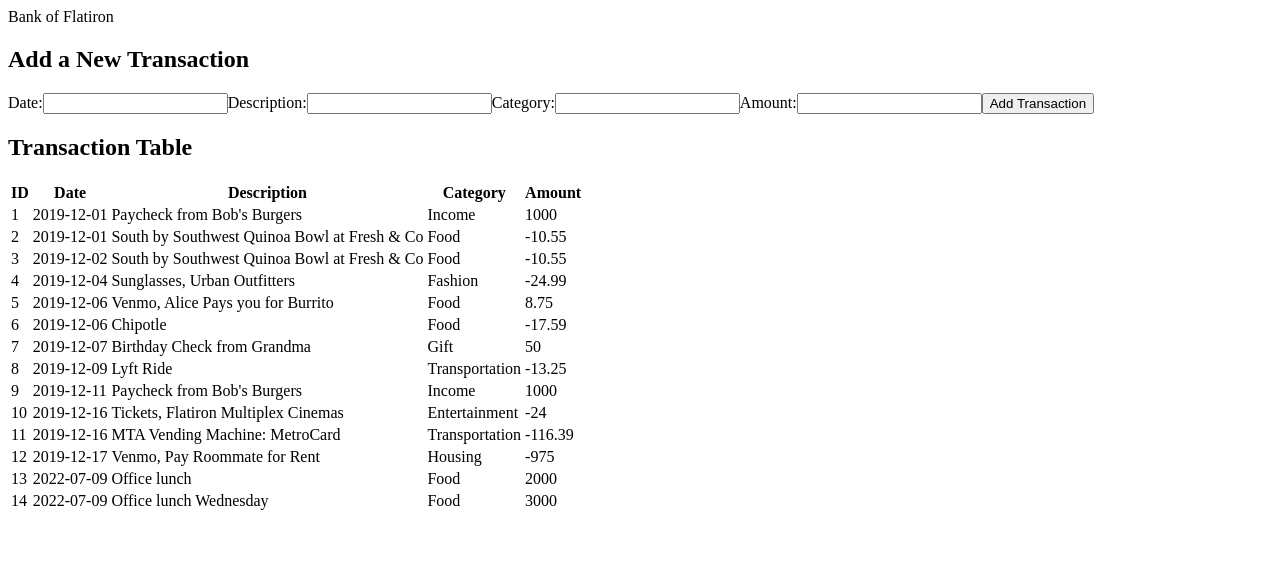
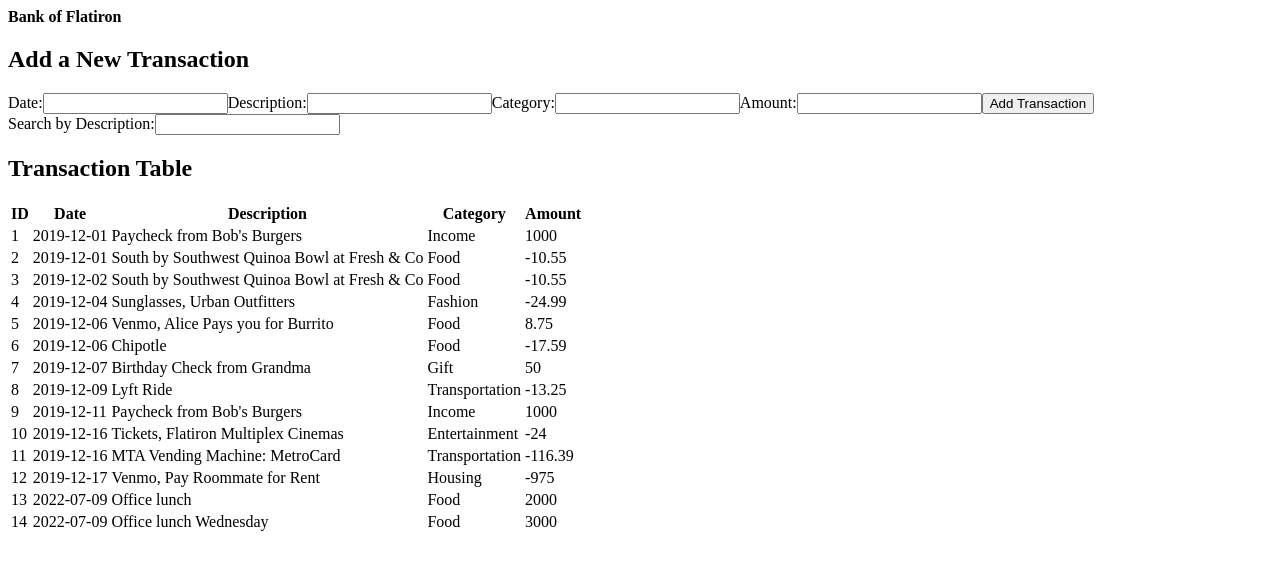
Before and after one commit to bonganimasemola/BANKOFFLATIRON, a React (Create React App) app: page / in a window 1280 px wide. Shown: the top 570 px of the page. Built offline with nearby package versions, Linux system fonts and the light colour scheme; data requests are answered from the project's data file.

Commit message:
TransactionSearchBar set up  & other edits

```diff
--- a/public/index.html
+++ b/public/index.html
@@ -5,14 +5,10 @@
 
     <meta name="viewport" content="width=device-width, initial-scale=1" />
     <meta name="theme-color" content="#000000" />
-    <meta
-      name="description"
-      content="Web site created using create-react-app"
-    />
+    <meta name="description content="Web site created using create-react-app"/>
 
+    <title>BANK OF FLATIRON</title>
 
-
-    <title>Dinner is Served</title>
   </head>
   <body>
 
--- a/src/App.js
+++ b/src/App.js
@@ -1,10 +1,12 @@
 import React, { useEffect, useState } from 'react';
 import TransactionTable from './TransactionTable';
 import TransactionSubmitForm from './TransactionSubmitForm';
+import TransactionSearchBar from './TransactionSearchBar';
 import fetchTransactions from './api';
 
 function App() {
   const [transactions, setTransactions] = useState([]);
+  const [searchTerm, setSearchTerm] = useState('');
 
   useEffect(() => {
     fetchTransactions()
@@ -13,15 +15,19 @@ function App() {
   }, []);
 
   const addTransaction = (newTransaction) => {
-
     setTransactions([...transactions, newTransaction]);
   };
 
+  const filteredTransactions = transactions.filter((transaction) =>
+    transaction.description.toLowerCase().includes(searchTerm.toLowerCase())
+  );
+
   return (
     <div className="App">
-      <header className="App-header">Bank of Flatiron</header>
+      <header className="App-header"><strong>Bank of Flatiron</strong></header>
       <TransactionSubmitForm addTransaction={addTransaction} />
-      <TransactionTable transactions={transactions} />
+      <TransactionSearchBar searchTerm={searchTerm} setSearchTerm={setSearchTerm} />
+      <TransactionTable transactions={filteredTransactions} />
     </div>
   );
 }
--- /dev/null
+++ b/src/TransactionSearchBar.js
@@ -0,0 +1,22 @@
+import React from 'react';
+
+function TransactionSearchBar({ searchTerm, setSearchTerm }) {
+  const handleSearch = (e) => {
+    setSearchTerm(e.target.value);
+  };
+
+  return (
+    <div>
+      <label>
+        Search by Description:
+        <input
+          type="text"
+          value={searchTerm}
+          onChange={handleSearch}
+        />
+      </label>
+    </div>
+  );
+}
+
+export default TransactionSearchBar;
--- a/src/api.js
+++ b/src/api.js
@@ -6,7 +6,7 @@ const fetchTransactions = async () => {
     if (!response.ok) {
       throw new Error(`Failed to fetch data: ${response.status} ${response.statusText}`);
     }
-   //console.log(data);
+
     const data = await response.json();
     return data;
   } catch (error) {
```
Also changed, not shown: src/axiosTest.js (deleted, +0 -9 lines).
